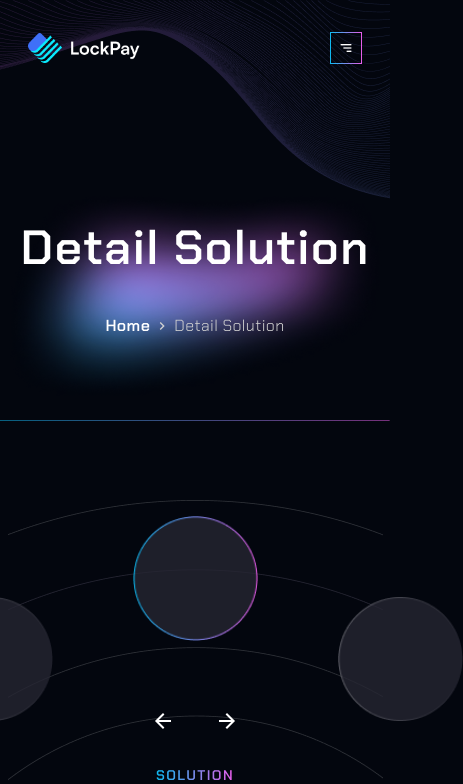
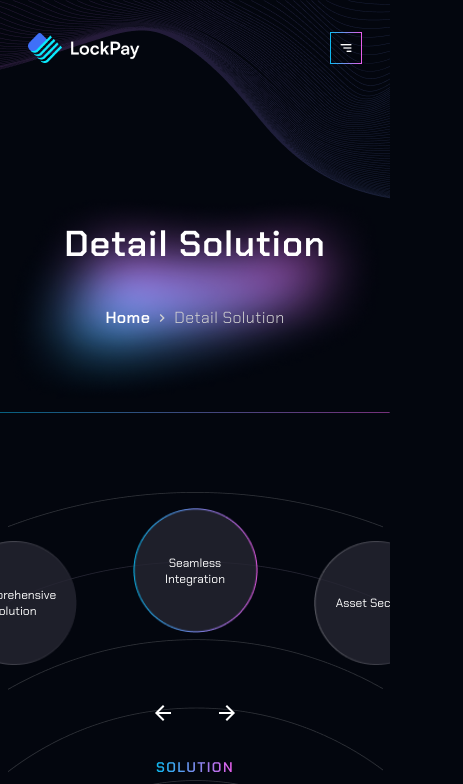
Before and after one commit to davidFCDev/figma-crypto-clone, a React (Vite) app: page /solution in a window 390 px wide. Shown: the top 784 px of the page, 463 px wide, since content can reach past the window. Built offline with nearby package versions, Linux system fonts and the light colour scheme.

Commit message:
solution responsive

```diff
--- a/src/components/SectionTitle.tsx
+++ b/src/components/SectionTitle.tsx
@@ -14,7 +14,7 @@ const SectionTitle: React.FC<SectionTitleProps> = ({ section }) => {
           alt="elipse"
           className="absolute -top-[30%] small:-top-[90%] z-10"
         />
-        <h1 className="text-5xl small:text-6xl font-semibold z-20 tracking-wide">{section}</h1>
+        <h1 className="text-4xl small:text-6xl font-semibold z-20 tracking-wide">{section}</h1>
         <p className={`${styles.parraph} flex gap-1 items-center z-20`}>
           <span className="font-semibold text-white">Home</span>{" "}
           <MdKeyboardArrowRight />
--- a/src/components/footer/Footer.tsx
+++ b/src/components/footer/Footer.tsx
@@ -4,13 +4,11 @@ import ScrollToTopLink from "../ScrollToTopLink";
 
 const Footer = () => {
   return (
-    <footer
-      className="flex flex-col gap-20 pt-40 pb-20 w-full screen-path-bottom px-10 small:px-28"
-    >
+    <footer className="flex flex-col gap-20 pt-40 pb-20 w-full screen-path-bottom px-10 small:px-28">
       <div className="flex flex-col small:flex-row justify-between w-full gap-14 small:gap-0 ">
         <div className="flex flex-col justify-between items-start">
           <div className="flex items-start">
-            <img src="/logo.png" alt="logo" className="w-48 small:w-full"/>
+            <img src="/logo.png" alt="logo" className="w-48 small:w-full" />
           </div>
           <div className="gap-4 hidden small:flex">
             <a href="#">
@@ -77,16 +75,28 @@ const Footer = () => {
           </div>
           <div className="flex flex-col gap-5">
             <p className="text-white font-semibold">Need Help?</p>
-            <p className="flex gap-2 items-center">
-              <img src="/location-icon.png" alt="location-icon" />
+            <p className="flex gap-2 items-start small:items-center">
+              <img
+                src="/location-icon.png"
+                alt="location-icon"
+                className="pt-1 small:pt-0"
+              />
               1901 Thornridge Cir. Shiloh, Hawaii
             </p>
-            <p className="flex gap-2 items-center">
-              <img src="/mail-icon.png" alt="email-icon" />
+            <p className="flex gap-2 items-start small:items-center">
+              <img
+                src="/mail-icon.png"
+                alt="email-icon"
+                className="pt-1 small:pt-0"
+              />
               support@lockpay.com
             </p>
-            <p className="flex gap-2 items-center">
-              <img src="/phone-icon.png" alt="phone-icon" />
+            <p className="flex gap-2 items-start small:items-center">
+              <img
+                src="/phone-icon.png"
+                alt="phone-icon"
+                className="pt-1 small:pt-0"
+              />
               +1 808-123-1234
             </p>
           </div>
--- a/src/components/footer/Subscribe.tsx
+++ b/src/components/footer/Subscribe.tsx
@@ -2,8 +2,8 @@ import { styles } from "../../style";
 
 const Subscribe = () => {
   return (
-    <main className={`${styles.paddingX} w-full font-chakra py-10`}>
-      <div className="w-full bg-blue-gradient flex flex-col small:flex-row items-center justify-between gap-12 small:gap-0 py-14 px-6 small:px-20 rounded">
+    <main className={`${styles.paddingX} w-full`}>
+      <div className="w-full bg-blue-gradient flex flex-col small:flex-row items-center justify-between gap-12 small:gap-0 py-10 small:py-14 px-6 small:px-20 rounded">
         <h2 className="text-4xl leading-tight small:leading-snug font-semibold small:max-w-lg pr-10 small:pr-0">
           Subscribe to our newsletter for latest updates
         </h2>
--- a/src/components/nav/Nav.tsx
+++ b/src/components/nav/Nav.tsx
@@ -1,14 +1,23 @@
 import React, { useState } from "react";
-import { Link } from "react-router-dom";
+import { Link, useNavigate } from "react-router-dom";
 import { AnimatePresence, motion } from "framer-motion";
 import { styles } from "../../style";
 import ScrollToTopLink from "../ScrollToTopLink";
 
 const Nav: React.FC = () => {
+  const navigate = useNavigate();
   const [toggle, setToggle] = useState(false);
 
   const handleToggle = () => {
     setToggle(!toggle);
+  };
+
+  const handleLinkClick = (path: string) => {
+    handleToggle();
+
+    setTimeout(() => {
+      navigate(path);
+    }, 300);
   };
 
   return (
@@ -78,16 +87,26 @@ const Nav: React.FC = () => {
               <ul
                 className={`${styles.parraph} list-none flex gap-16 justify-center items-center flex-1 flex-col tracking-widest`}
               >
-                <ScrollToTopLink to="/" className="text-white">
+                <Link
+                  to="/"
+                  className="text-white"
+                  onClick={() => handleLinkClick("/")}
+                >
                   Home
-                </ScrollToTopLink>
-                <Link to={"/about"} className="">
+                </Link>
+                <Link to={"/about"} onClick={() => handleLinkClick("/about")}>
                   About us
                 </Link>
-                <Link to={"/solution"} className="">
+                <Link
+                  to={"/solution"}
+                  onClick={() => handleLinkClick("/solution")}
+                >
                   Solution
                 </Link>
-                <Link to={"/usecases"} className="">
+                <Link
+                  to={"/usecases"}
+                  onClick={() => handleLinkClick("/usecases")}
+                >
                   Use cases
                 </Link>
               </ul>
--- a/src/components/solution/Detail.tsx
+++ b/src/components/solution/Detail.tsx
@@ -2,8 +2,29 @@ import { styles } from "../../style";
 import Button from "../Button";
 import SectionTitle from "../SectionTitle";
 import { IoMdArrowBack, IoMdArrowForward } from "react-icons/io";
+import { useState } from "react";
+import { AnimatePresence, motion } from "framer-motion";
 
 const Detail = () => {
+  const TEXTOS = [
+    "Comprehensive Solution",
+    "Seamless Integration",
+    "Asset Security",
+    "Cryptocurrency Payments",
+    "Versatility & Customizability",
+    "Potential for Growth",
+  ];
+
+  const [index, setIndex] = useState(0);
+
+  const handleClickBack = () => {
+    setIndex((prevIndex) => (prevIndex - 1 + TEXTOS.length) % TEXTOS.length);
+  };
+
+  const handleClickForward = () => {
+    setIndex((prevIndex) => (prevIndex + 1) % TEXTOS.length);
+  };
+
   return (
     <main className="w-full pt-56 pb-20 relative">
       <SectionTitle section="Detail Solution" />
@@ -21,6 +42,7 @@ const Detail = () => {
             className="absolute z-10 top-4 right-2 hidden small:block"
           />
 
+          {/***** Images Responsive *****/}
             <img
               src="/circles-responsive.png"
               alt="circles"
@@ -28,37 +50,49 @@ const Detail = () => {
             />
 
             <div className="absolute z-10 top-4 flex items-center small:hidden">
+              {[0, 1, 2].map((offset) => (
+                <div
+                  key={`element-${offset}`}
+                  className={`flex items-center justify-center relative z-10 ${
+                    offset === 0
+                      ? "-left-14 top-8"
+                      : offset === 2
+                      ? "-right-14 top-8"
+                      : ""
+                  }`}
+                >
                   <img
-              src="/esphera-off.png"
+                    src={`/esphera${offset === 1 ? "" : "-off"}.png`}
                     alt="services"
-              className="w-60 relative z-10 top-20 -left-20"
+                    className="relative w-52"
                   />
-            <img
-              src="/esphera.png"
-              alt="services"
-              className="w-60 relative z-10"
-            />
-            <img
-              src="/esphera-off.png"
-              alt="services"
-              className="w-60 relative z-10 top-20 -right-20"
-            />
+                  <motion.h3
+                    initial={{ opacity: 0, x: 50 }}
+                    animate={{ opacity: 1, x: 0 }}
+                    exit={{ opacity: 0, x: 50 }}
+                    transition={{ duration: 0.5 }}
+                    className="absolute z-20 text-center text-xs max-w-fit px-2"
+                  >
+                    {TEXTOS[(index + offset) % TEXTOS.length]}
+                  </motion.h3>
+                </div>
+              ))}
             </div>
         </div>
 
-        <div className="flex flex-col items-center gap-8 small:max-w-2xl mt-[74%] small:mt-[20%] px-6 small:px-0">
+        <div className="flex flex-col items-center gap-8 small:max-w-2xl mt-[74%] small:mt-[20%] px-6 small:px-0 z-30">
           <div className="flex gap-10 small:hidden text-2xl">
-            <button>
+            <button onClick={handleClickBack}>
               <IoMdArrowBack />
             </button>
-            <button>
+            <button onClick={handleClickForward}>
               <IoMdArrowForward />
             </button>
           </div>
 
           <div className="flex flex-col gap-5 items-center text-center">
             <h2 className={`${styles.gradientText}`}>Solution</h2>
-            <h1 className="text-5xl small:text-5xl leading-tight font-semibold">
+            <h1 className="text-4xl small:text-5xl leading-tight font-semibold">
               Enhanced Asset Security
             </h1>
           </div>
--- a/src/pages/SolutionPage.tsx
+++ b/src/pages/SolutionPage.tsx
@@ -4,7 +4,7 @@ import Detail from "../components/solution/Detail";
 
 const SolutionPage = () => {
   return (
-    <div className="screen-path">
+    <div className="screen-path overflow-x-hidden">
       <Detail />
       {/* <Solution />
       <Description /> */}
```
Lines whose indentation alone changed are shown as unchanged.
